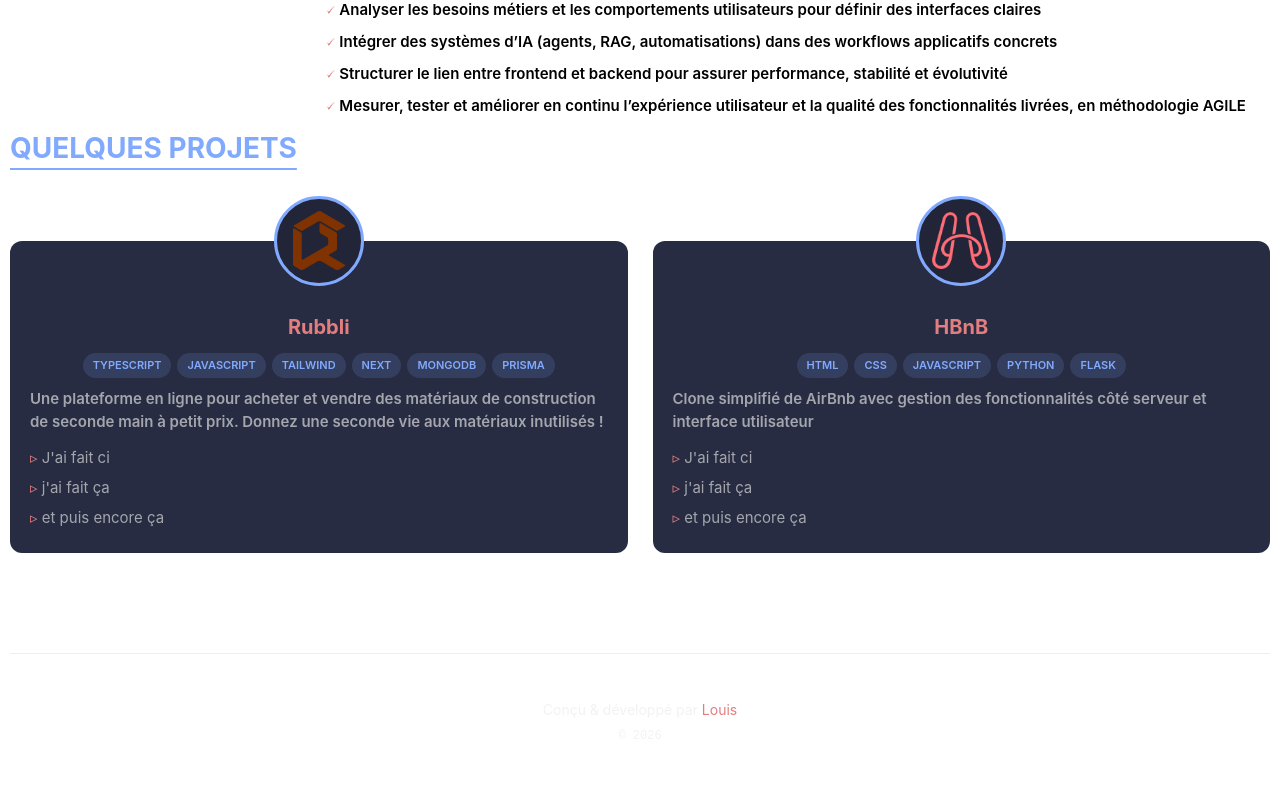
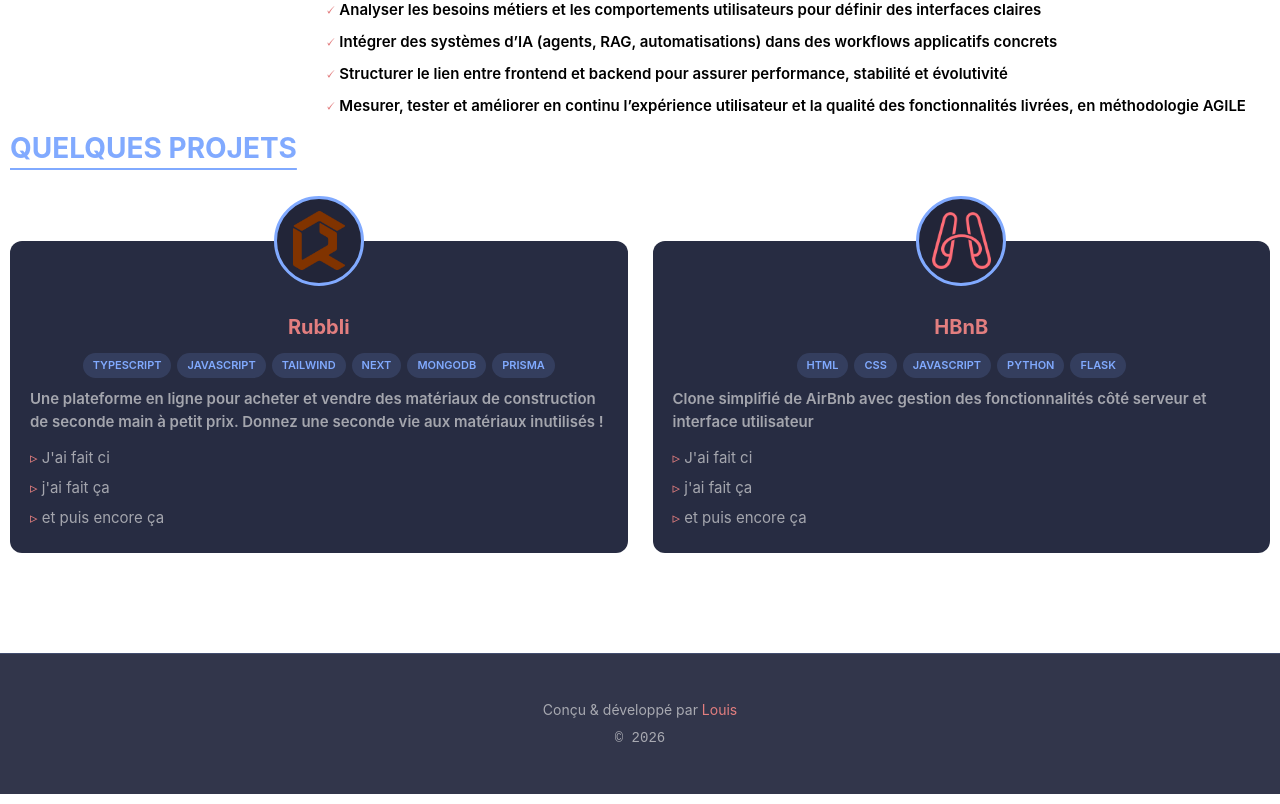
Before and after one commit to GenXwater/Portefolio, a Vue app: page / in a window 1280 px wide. Shown: the part 1474-2278 px from the top of the page. Built offline with nearby package versions, Linux system fonts and the light colour scheme.

Commit message:
refactor: restructure Footer component for improved layout and styling

```diff
--- a/src/components/Footer.vue
+++ b/src/components/Footer.vue
@@ -3,21 +3,31 @@
 </script>
 
 <template>
-    <footer>
-        <p>Conçu & développé par <span class="text-highlight-2">Louis</span></p>
-        <p class="copyright">© {{ year }}</p>
+    <footer class="footer-wrapper">
+        <div class="footer-content">
+            <p>Conçu & développé par <span class="text-highlight-2">Louis</span></p>
+            <p class="copyright">© {{ year }}</p>
+        </div>
     </footer>
 </template>
 
 <style scoped>
-    footer {
+    .footer-wrapper {
         margin-top: 100px;
-        padding: 40px 0;
-        text-align: center;
+        width: 100vw;
+        margin-left: calc(-50vw + 50%);
         border-top: 1px solid color-mix(in srgb, var(--vt-c-custom-text-1) 20%, transparent);
+        background: color-mix(in srgb, var(--vt-c-custom-dark-1) 90%, var(--vt-c-custom-text-1) 5%);
     }
 
-    footer p {
+    .footer-content {
+        max-width: 1280px;
+        margin: 0 auto;
+        padding: 40px 20px;
+        text-align: center;
+    }
+
+    .footer-content p {
         font-size: 14px;
         color: var(--vt-c-text-dark-2);
         margin: 5px 0;
```
